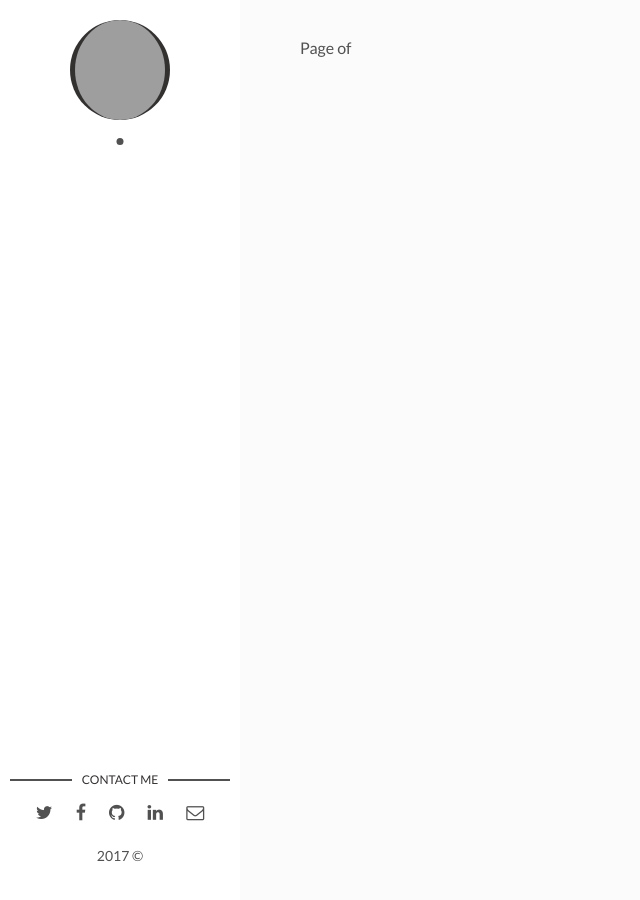
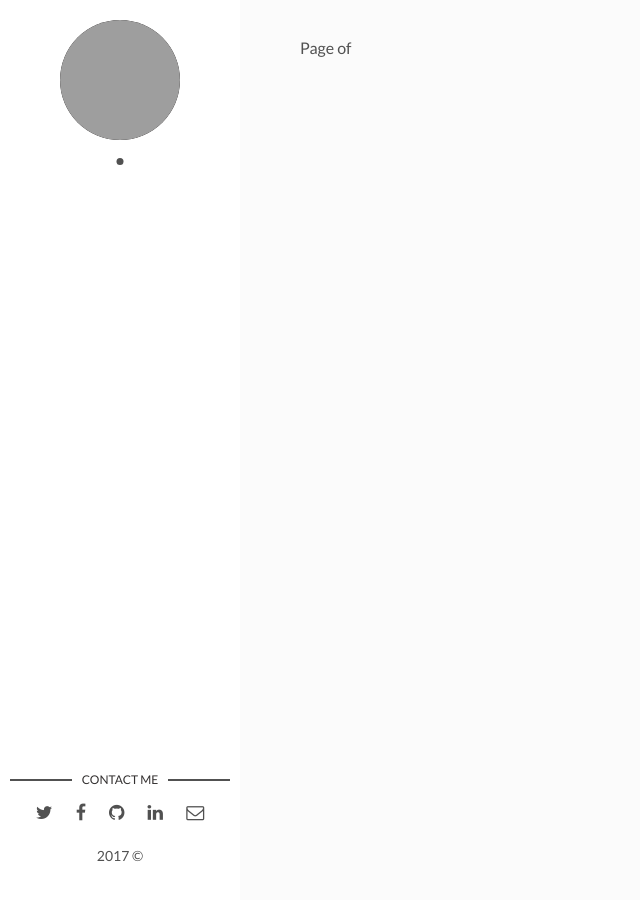
Before and after one commit to mynameiskaleb/johnnyromano.github.io, a Jekyll site: the page built from index.html, in a window 1280 px wide. Shown: the whole page, without its empty margins (0-640 px from the left). Built offline with Jekyll 4.4.1, drawn with Linux system fonts in a browser that asks for light colours; grey boxes are pictures that could not be loaded.

Commit message:
updated theme

```diff
--- a/assets/css/main.css
+++ b/assets/css/main.css
@@ -926,8 +926,8 @@ table tfoot td {
 }
 
 .about .cover-author-image {
-  width: 100px;
-  height: 100px;
+  width: 120px;
+  height: 120px;
   margin: 0 auto 10px;
   -webkit-border-radius: 100%;
           border-radius: 100%;
@@ -936,7 +936,7 @@ table tfoot td {
 }
 
 .about img {
-  width: 90%;
+  width: 100%;
   height: 100%;
   -webkit-border-radius: 50%;
           border-radius: 50%;
```
